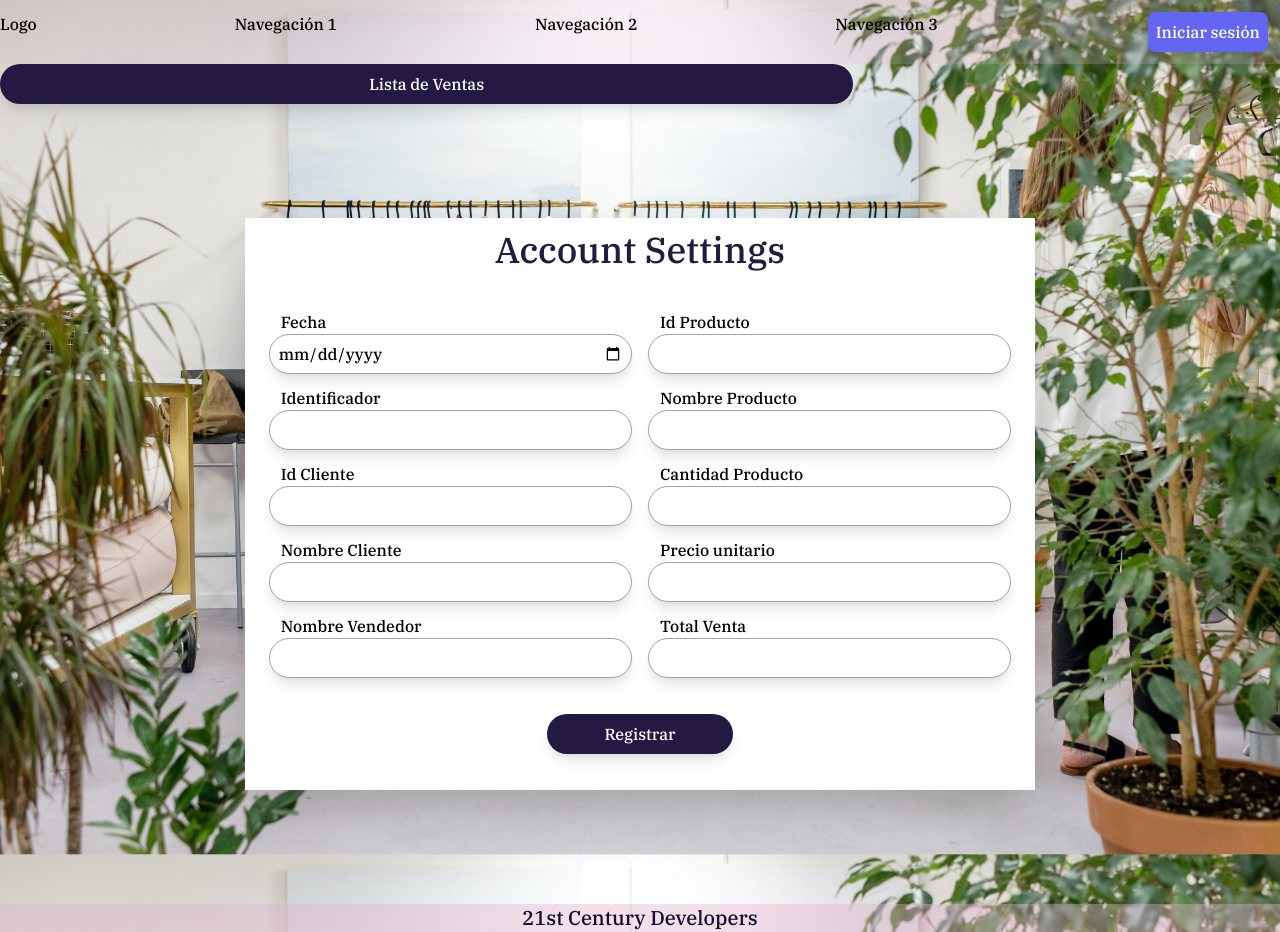
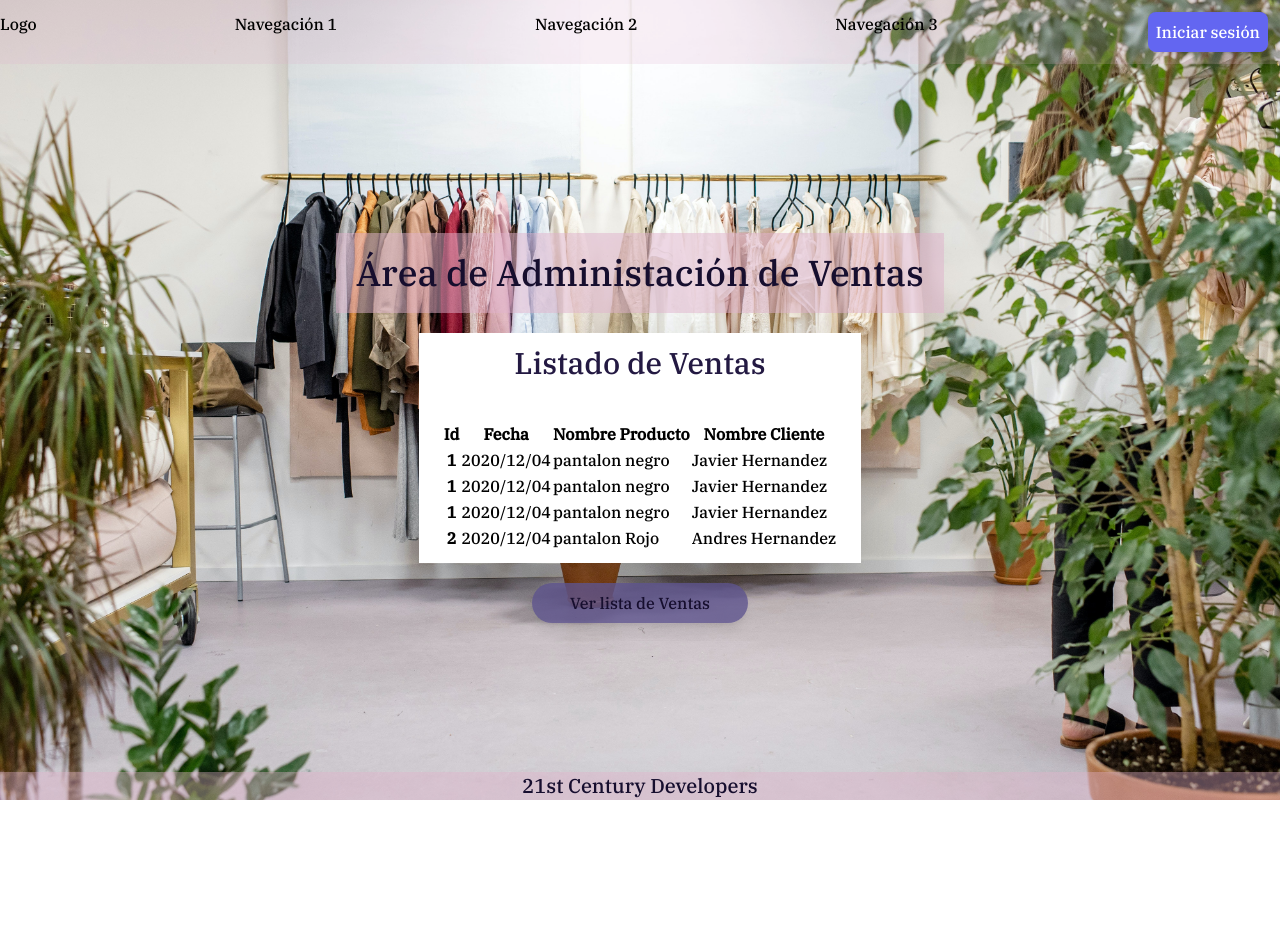
Before and after one commit to KarenVT/21st-century-developers, a React (Create React App) app: page /Admin/Ventas in a window 1280 px wide. After the commit the page ends 800 px from the top, so only its background shows below. Built offline with nearby package versions, Linux system fonts and the light colour scheme.

Commit message:
uso del useform ventas

```diff
--- a/src/App.jsx
+++ b/src/App.jsx
@@ -8,7 +8,6 @@ import AutenticacionLayaut from './layouts/AutenticacionLayaut';
 import PrivateLayaut from './layouts/PrivateLayaut';
 import { BrowserRouter as Router, Switch, Route } from 'react-router-dom';
 import Ventas from './pages/Admin/Ventas/Ventas';
-import RegistroVentas from './pages/Admin/Ventas/RegistroVentas';
 import { RegistroProducto } from './pages/Admin/Productos/RegistroProductos';
 
 function App() {
@@ -16,9 +15,12 @@ function App() {
     <Router>
       <Switch>
 
-      <Route path={['/Admin', '/Admin/Ventas', '/Admin/RegistroVentas', '/Admin/RegistroProductos']}>
+        <Route path={['/Admin', '/Admin/Ventas', '/Admin/RegistroProductos']}>
           <PrivateLayaut>
             <Switch>
+              <Route path="/Admin/RegistroProductos">
+                <RegistroProducto />
+              </Route>
               <Route path='/Admin/Ventas'>
                 <Ventas />
               </Route>
@@ -28,25 +30,6 @@ function App() {
             </Switch>
           </PrivateLayaut>
         </Route>
-        <Route path={['/RegistroProductos']}>
-          <PrivateLayaut>
-            <Switch>
-              <Route path="/RegistroProductos">
-                <RegistroProducto />
-              </Route>
-            </Switch>
-          </PrivateLayaut>
-        </Route>
-        <Route path={['/RegistroVentas']}>
-          <PrivateLayaut>
-            <Switch>
-              <Route path="/RegistroVentas">
-                <RegistroVentas />
-              </Route>
-            </Switch>
-          </PrivateLayaut>
-        </Route>
-
         <Route path={['/Login', '/Registro']}>
           <AutenticacionLayaut>
             <Switch>
--- a/src/pages/Admin/Productos/RegistroProductos.jsx
+++ b/src/pages/Admin/Productos/RegistroProductos.jsx
@@ -1,8 +1,8 @@
 import React from 'react';
 import { useForm } from "react-hook-form";
 import '../../../styles/styles-form.css';
-import { v4 } from 'uuid'
-import http from 'axios'
+import { v4 } from 'uuid';
+import http from 'axios';
 
 export const RegistroProducto = () => {
     const { register, handleSubmit } = useForm();
--- a/src/pages/Admin/Ventas/Ventas.jsx
+++ b/src/pages/Admin/Ventas/Ventas.jsx
@@ -1,15 +1,76 @@
-import React, { useEffect, useState } from 'react';
+import React, { useEffect, useState, useRef } from 'react';
+
+const ventasBackend = [
+    {
+        fecha: '2020/12/04',
+        idProducto: 1,
+        id: 1,
+        nombreProducto: 'pantalon negro',
+        idCliente: '02323',
+        cantidadProducto: 1,
+        nombreCliente: 'Javier Hernandez',
+        precioUnitario: 10000,
+        nombreVendedor: 'Sebastian',
+        totalVenta: 10000,
+
+    },
+    {
+        fecha: '2020/12/04',
+        idProducto: 1,
+        id: 1,
+        nombreProducto: 'pantalon negro',
+        idCliente: '02323',
+        cantidadProducto: 1,
+        nombreCliente: 'Javier Hernandez',
+        precioUnitario: 10000,
+        nombreVendedor: 'Sebastian',
+        totalVenta: 10000,
+
+    },
+    {
+        fecha: '2020/12/04',
+        idProducto: 1,
+        id: 1,
+        nombreProducto: 'pantalon negro',
+        idCliente: '02323',
+        cantidadProducto: 1,
+        nombreCliente: 'Javier Hernandez',
+        precioUnitario: 10000,
+        nombreVendedor: 'Sebastian',
+        totalVenta: 10000,
+
+    },
+    {
+        fecha: '2020/12/04',
+        idProducto: 1,
+        id: 2,
+        nombreProducto: 'pantalon Rojo',
+        idCliente: '02323',
+        cantidadProducto: 1,
+        nombreCliente: 'Andres Hernandez',
+        precioUnitario: 20000,
+        nombreVendedor: 'Sebastian',
+        totalVenta: 20000,
+
+    },
+]
 
 const Ventas = () => {
 
-    const [mostrarLista, setMostrarLista] = useState();
-    const [cambioBoton, setCambioBoton] = useState('Lista de Ventas');
+    const [mostrarLista, setMostrarLista] = useState(true);
+    const [venta, setVentas] = useState([]);
+    const [cambioBoton, setCambioBoton] = useState('Ver lista de Ventas');
 
     useEffect(() => {
+        // datos desde el backend
+        setVentas(ventasBackend);
+    }, []);
 
+    useEffect(() => {
+        // movernos de registros a listas de ventas por medio de un boton
         return () => {
             if (mostrarLista) {
-                setCambioBoton('Lista de Ventas');
+                setCambioBoton('Ver lista de Ventas');
             } else {
                 setCambioBoton('Registrar Venta');
             }
@@ -17,38 +78,71 @@ const Ventas = () => {
     }, [mostrarLista]);
 
     return (
-        <div >
-            <div>
+        <div className="flex h-full w-full flex-col items-center justify-start p-10">
+            <div className="flex flex-col items-center">
+                <h1 className="bg-paleta5 bg-opacity-50 text-4xl m-5 p-5 text-paleta6">
+                    Área de Administación de Ventas
+                </h1>
+                {mostrarLista ? (
+                    <ListVentas
+                        listaventas={venta}
+                    />
+                ) : (
+                    <RegisVentas
+                        setMostrarLista={setMostrarLista}
+                        setVentas={setVentas}
+                        listaventas={venta}
+                    />
+                )}
                 <button
-                    className="boton w-2/3"
                     onClick={() => {
                         setMostrarLista(!mostrarLista);
                     }}
+                    className=" rounded-full h-10 w-2/6 mt-5 bg-paleta2 bg-opacity-80 text-paleta6 shadow-lg"
                 >
                     {cambioBoton}
                 </button>
-                {mostrarLista ? <ListVentas /> : <RegisVentas />}
             </div>
         </div>
     )
 }
 
-const RegisVentas = () => {
+const RegisVentas = ({ setMostrarLista, listaventas, setVentas }) => {
+
+    // UseRef Hook le permite conservar valores. Se puede usar para almacenar un valor mutable que no causa una repetición cuando se actualiza.
+    const form = useRef(null);
+
+    const submitForm = (e) => {
+        e.preventDefault();
+
+        const nv = new FormData(form.current);
+
+        const nuevaVenta = {};
+        nv.forEach((value, key) => {
+            nuevaVenta[key] = value;
+        });
+
+        setMostrarLista(true)
+        setVentas(...listaventas, nuevaVenta);
+    };
+
+
+
+
     return (
-        <>
-            <div className="h-screen flex justify-center items-center ">
-                <form className=" bg-white px-6 py-3 shadow-2xl">
+        <div className=" flex justify-center items-center">
+            <form ref={form} onSubmit={submitForm} className=" bg-white px-6 py-3 shadow-2xl">
                 <div>
-                        <h1 class="text-4xl text-center pb-10 text-principal ">Account Settings</h1>
+                    <h2 class="text-3xl text-center pb-10 text-principal ">Registro de Ventas</h2>
                 </div>
-                    <div class="flex space-x-4 mb-3">
-                        <div class="w-1/2">
+                <div className="flex space-x-4 mb-3">
+                    <div className="w-1/2">
                         <label className="pl-3" for="fecha">Fecha</label>
                         <input
                             className="input"
                             type="date"
                             name="fecha"
-                                id="fecha"
+                            required
                         />
                     </div>
                     <div className="w-1/2">
@@ -57,7 +151,7 @@ const RegisVentas = () => {
                             className="input"
                             type="text"
                             name="idProducto"
-                                id="idProducto"
+                            required
                         />
                     </div>
                 </div>
@@ -68,16 +162,16 @@ const RegisVentas = () => {
                             className="input"
                             type="text"
                             name="id"
-                                id="id" />
+                            required
+                        />
                     </div>
-
                     <div className="w-1/2">
                         <label className="pl-3" for="nombreProducto">Nombre Producto</label>
                         <input
                             className="input"
                             type="text"
                             name="nombreProducto"
-                                id="nombreProducto"
+                            required
                         />
                     </div>
                 </div>
@@ -88,17 +182,16 @@ const RegisVentas = () => {
                             className="input"
                             type="text"
                             name="idCliente"
-                                id="idCliente"
+                            required
                         />
                     </div>
-
                     <div className="w-1/2">
                         <label className="pl-3" for="cantidadProducto">Cantidad Producto</label>
                         <input
                             className="input"
                             type="text"
                             name="cantidadProducto"
-                                id="cantidadProducto"
+                            required
                         />
                     </div>
                 </div>
@@ -109,7 +202,7 @@ const RegisVentas = () => {
                             className="input"
                             type="text"
                             name="nombreCliente"
-                                id="nombreCliente"
+                            required
                         />
                     </div>
                     <div className="w-1/2">
@@ -118,10 +211,9 @@ const RegisVentas = () => {
                             className="input"
                             type="text"
                             name="precioUnitario"
-                                id="precioUnitario"
+                            required
                         />
                     </div>
-
                 </div>
                 <div className="flex space-x-4 mb-3">
                     <div className="w-1/2">
@@ -130,53 +222,69 @@ const RegisVentas = () => {
                             className="input"
                             type="text"
                             name="nombreVendedor"
-                                id="nombreVendedor"
+                            required
                         />
                     </div>
-
                     <div className="w-1/2">
-
                         <label className="pl-3" for="totalVenta">Total Venta</label>
                         <input
                             className="input"
                             type="text"
                             name="totalVenta"
-                                id="totalVenta"
+                            required
                         />
                     </div>
                 </div>
-
                 <div className="flex space-x-4 justify-center">
-
                     <div className="w-1/4 ">
                         <div>
-                                <button className="boton my-6 w-full">Registrar</button>
+                            <button type="submit" className="boton my-6 w-full">
+                                Registrar
+                            </button>
                         </div>
                     </div>
-
                 </div>
-
-                    {/* <div>
-                    <label for="address">Current Address</label>
-                    <input
-                        className="rounded-full  h-10 px-2 border border-gray-400 w-full focus:outline-none focus:border-transparent focus:ring focus:ring-principal"
-                        type="text"
-                        name="address"
-                        id="address"
-                    />
-                    <p className="text-sm text-gray-600">
-                        We will use this as your billing address
-                    </p>
-                </div> */}
             </form>
         </div>
-        </>
     )
 };
 
-const ListVentas = () => {
+const ListVentas = ({ listaventas }) => {
+
+    useEffect(() => {
+        console.log("ventas:", listaventas);
+    }, [listaventas]);
+
     return (
         <>
+            <div className="bg-white px-6 py-3 shadow-2xl">
+                <div>
+                    <h2 class="text-3xl text-center pb-10 text-principal ">Listado de Ventas</h2>
+                </div>
+                <table className="">
+
+                    <thead>
+                        <tr>
+                            <th >Id</th>
+                            <th >Fecha</th>
+                            <th >Nombre Producto</th>
+                            <th >Nombre Cliente</th>
+                        </tr>
+                    </thead>
+                    <tbody>
+                        {listaventas.map((venta) => {
+                            return (
+                                <tr>
+                                    <th>{venta.id}</th>
+                                    <td>{venta.fecha}</td>
+                                    <td>{venta.nombreProducto}</td>
+                                    <td>{venta.nombreCliente}</td>
+                                </tr>
+                            );
+                        })}
+                    </tbody>
+                </table>
+            </div>
         </>
     )
 }
--- a/src/styles/styles-form.css
+++ b/src/styles/styles-form.css
@@ -8,8 +8,6 @@
 
 .registro-producto__container {
     background-color: rgba(31, 41, 55, 1);
-    min-height: 100vh;
-    min-width: 100vw;
     padding: 100px;
 }
 
```
Also changed, not shown: 1 other file (tests, documents, lock files or other folders). Lines whose indentation alone changed are shown as unchanged.
